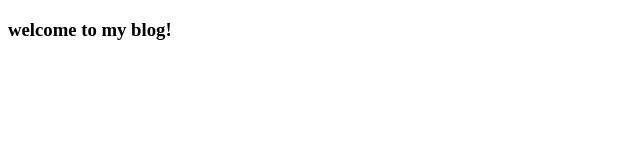
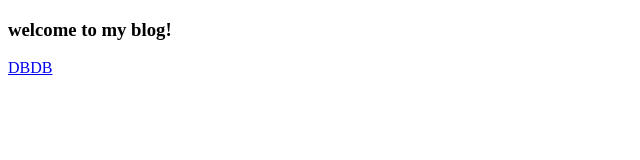
Before and after one commit to usmile/usmile.github.com, a plain HTML site: page index.html in a window 1280 px wide. Shown: the full height of the page, 0-640 px from the left. Drawn offline with Linux system fonts and the light colour scheme.

Commit message:
add dbdb

```diff
--- a/index.html
+++ b/index.html
@@ -8,5 +8,7 @@
   <body>
 
   <h3>welcome to my blog!</h3>
+
+  <a href="./articles/data-store.markdown">DBDB</a>
   </body>
 </html>
```
Also changed, not shown: 1 other file.
